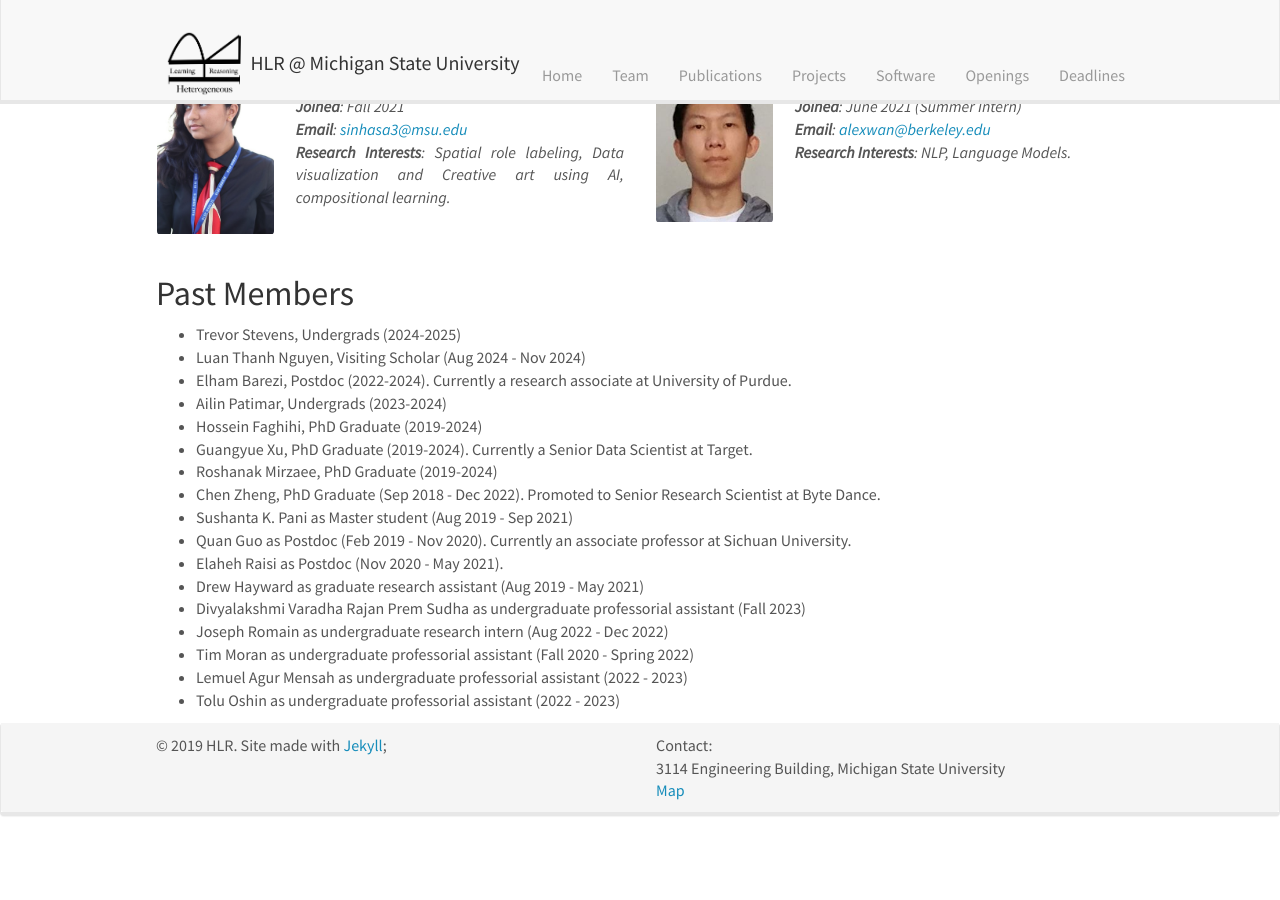
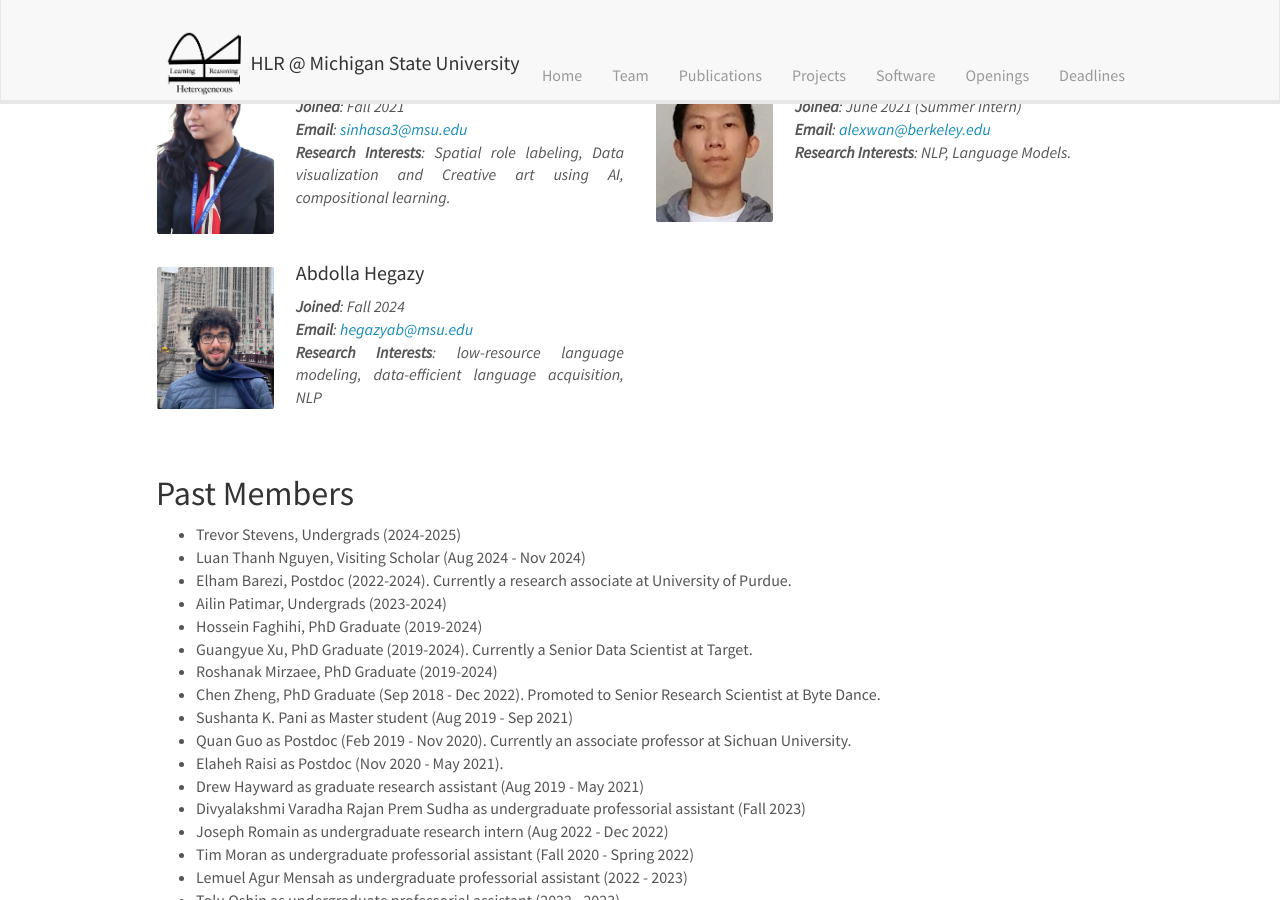
Before and after one commit to HLR/HLR.github.io, a Jekyll site: the page built from _pages/team.md, in a window 1280 px wide and 900 px high, scrolled down 1781 px. Built offline with Jekyll 4.4.1, drawn with Linux system fonts in a browser that asks for light colours; nearby versions of some CDN libraries; before the commit the page ends 2619 px from its top, so only the background shows below that.

Commit message:
Update the info of Abdolla

```diff
--- a/_data/undergrads.yml
+++ b/_data/undergrads.yml
@@ -10,6 +10,13 @@
   email: alexwan@berkeley.edu
   joined: June 2021 (Summer Intern)
   research_interest: NLP, Language Models.
+  webpage: /
+
+- name: Abdolla Hegazy
+  photo: Abdolla Hegazy.jpg
+  email: hegazyab@msu.edu
+  joined: Fall 2024
+  research_interest: low-resource language modeling, data-efficient language acquisition, NLP
   webpage: /
 # - name: Trevor Stevens
 #   photo: Trevor Stevens.jpg
```
Also changed, not shown: images/profiles/Abdolla Hegazy.jpg (added).
